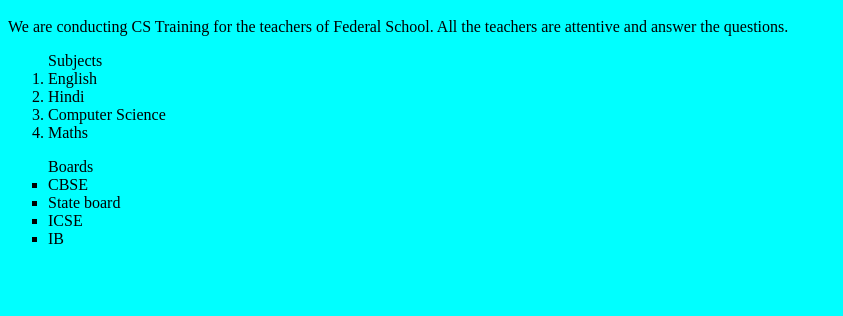
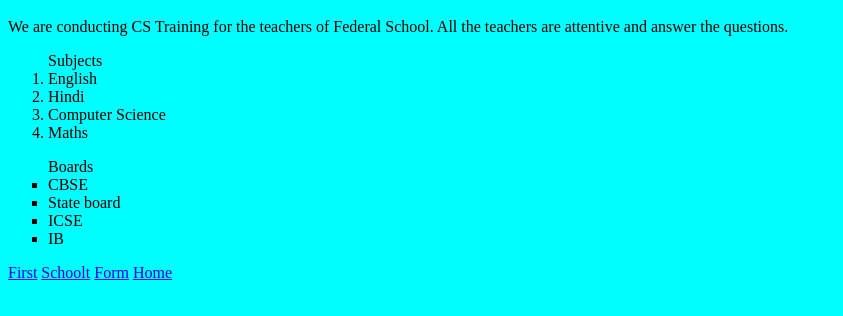
Before and after one commit to Shushankita/Federal-School, a plain HTML site: page index.html in a window 1280 px wide. Shown: the part 48-364 px from the top of the page, without its empty margins (0-843 px from the left). Drawn offline with Linux system fonts and the light colour scheme.

Commit message:
Update index.html

```diff
--- a/index.html
+++ b/index.html
@@ -17,5 +17,9 @@
 <li>ICSE</li>
 <li>IB</li>
 </ul>
+  <a href="first.html">First</a>
+  <a href="school.html">Schoolt</a>
+  <a href="form.html">Form</a>
+  <a href="index.html">Home</a>
 </body>
 </html>
```
